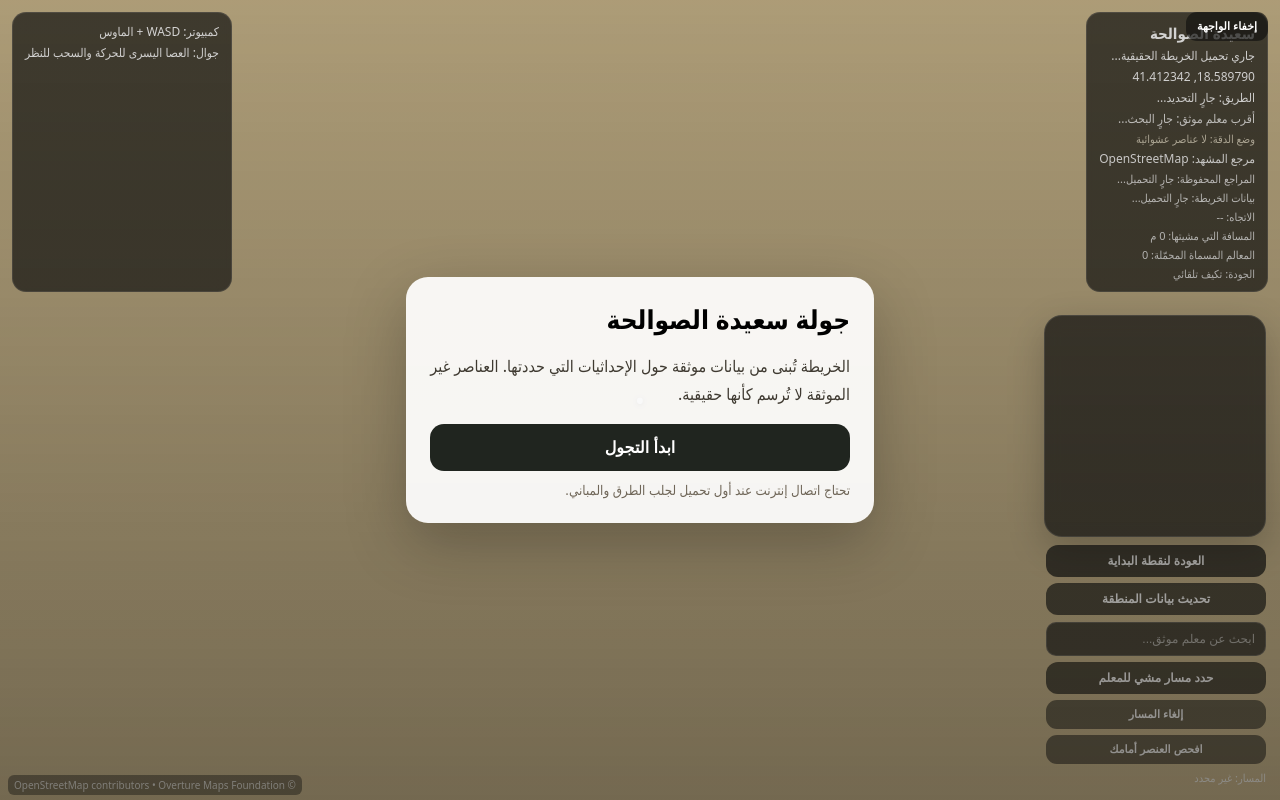
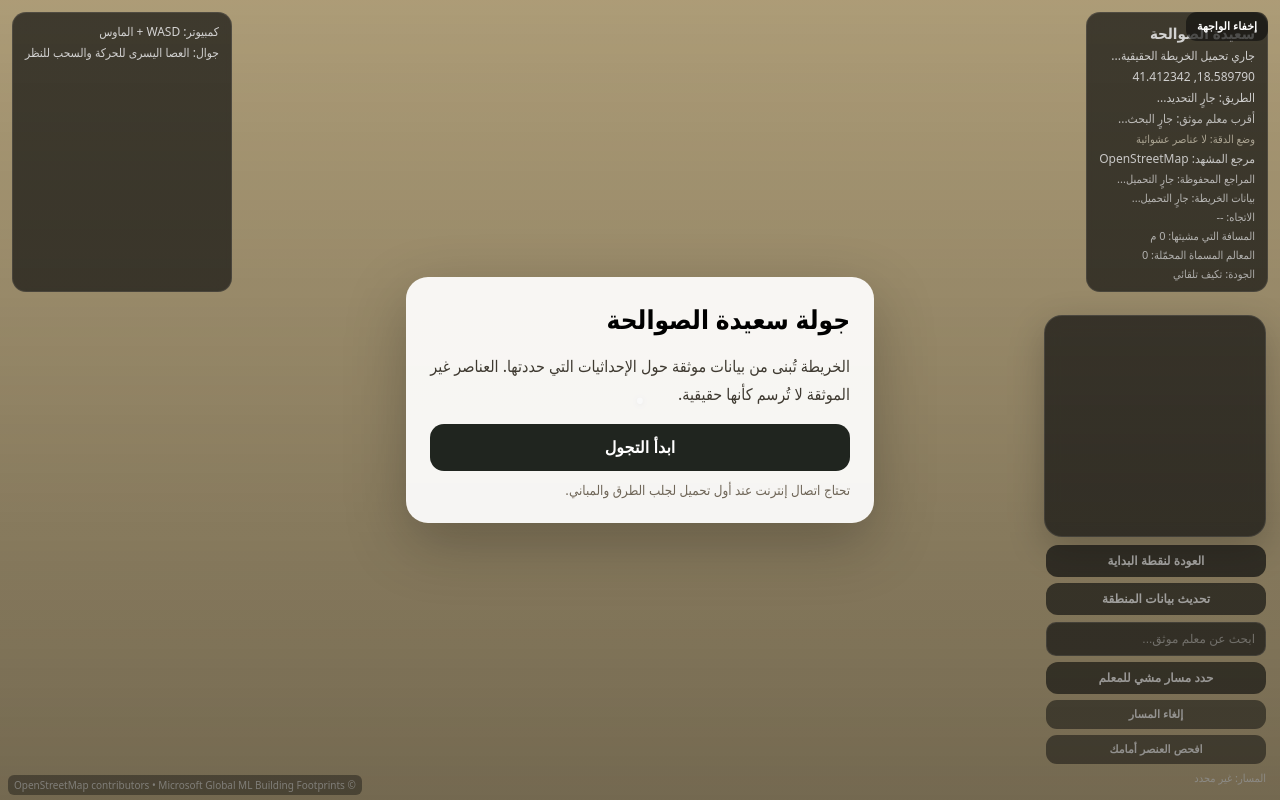
Before and after one commit to Hasan0525-H/H_GAME, a website: page index.html in a window 1280 px wide. Drawn offline with nearby package versions, Linux system fonts and the light colour scheme.

Commit message:
ui: attribute Microsoft building footprints

```diff
--- a/index.html
+++ b/index.html
@@ -78,7 +78,7 @@
     <button id="copyReferenceBtn" type="button">نسخ قالب مرجع أرضي لهذا العنصر</button>
     <button id="copyCoordsBtn" type="button">نسخ إحداثيات موقعي</button>
   </div>
-  <div id="attribution">© OpenStreetMap contributors • Overture Maps Foundation</div>
+  <div id="attribution">© OpenStreetMap contributors • Microsoft Global ML Building Footprints</div>
 
   <script type="importmap">
     {
```
